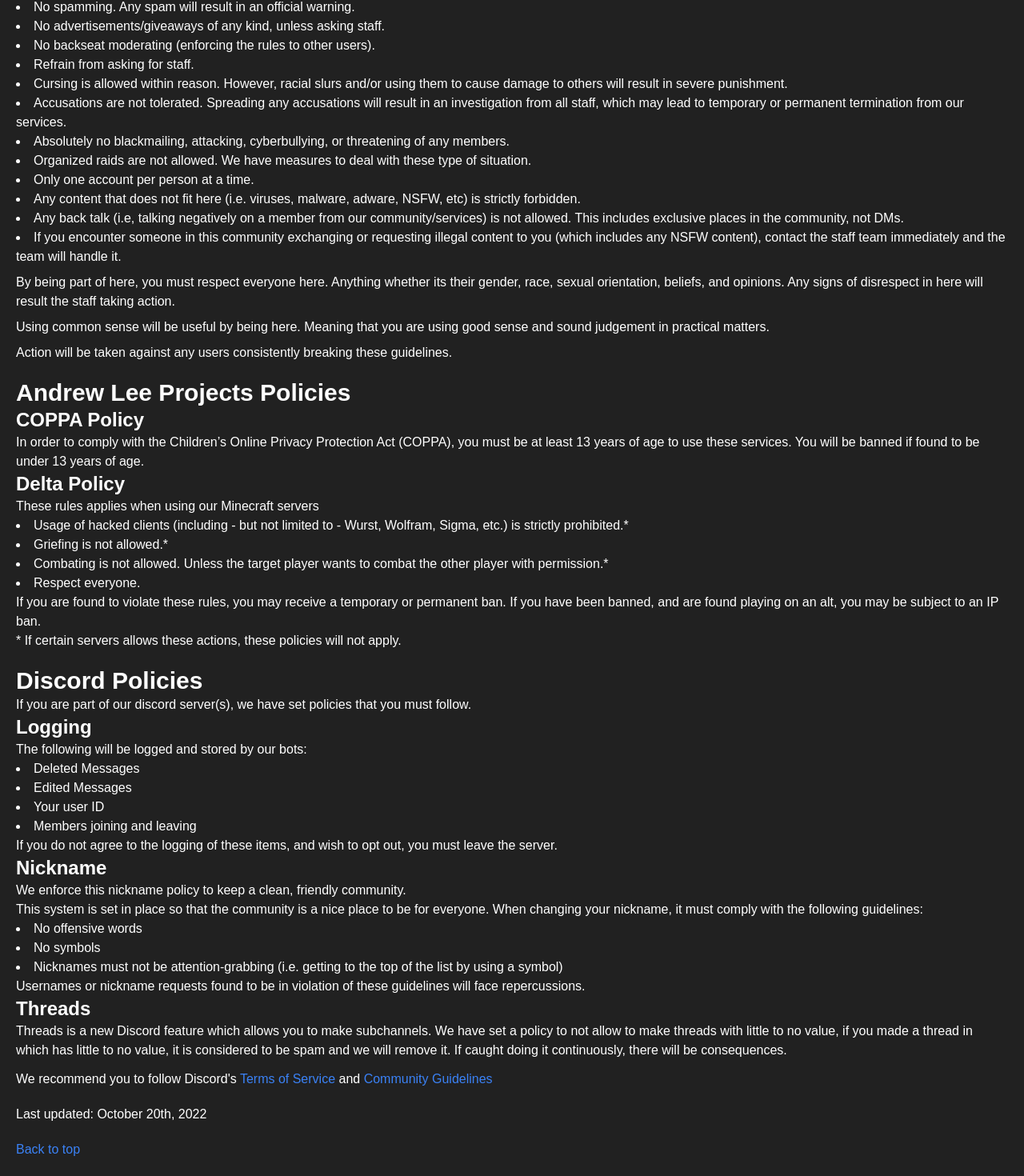
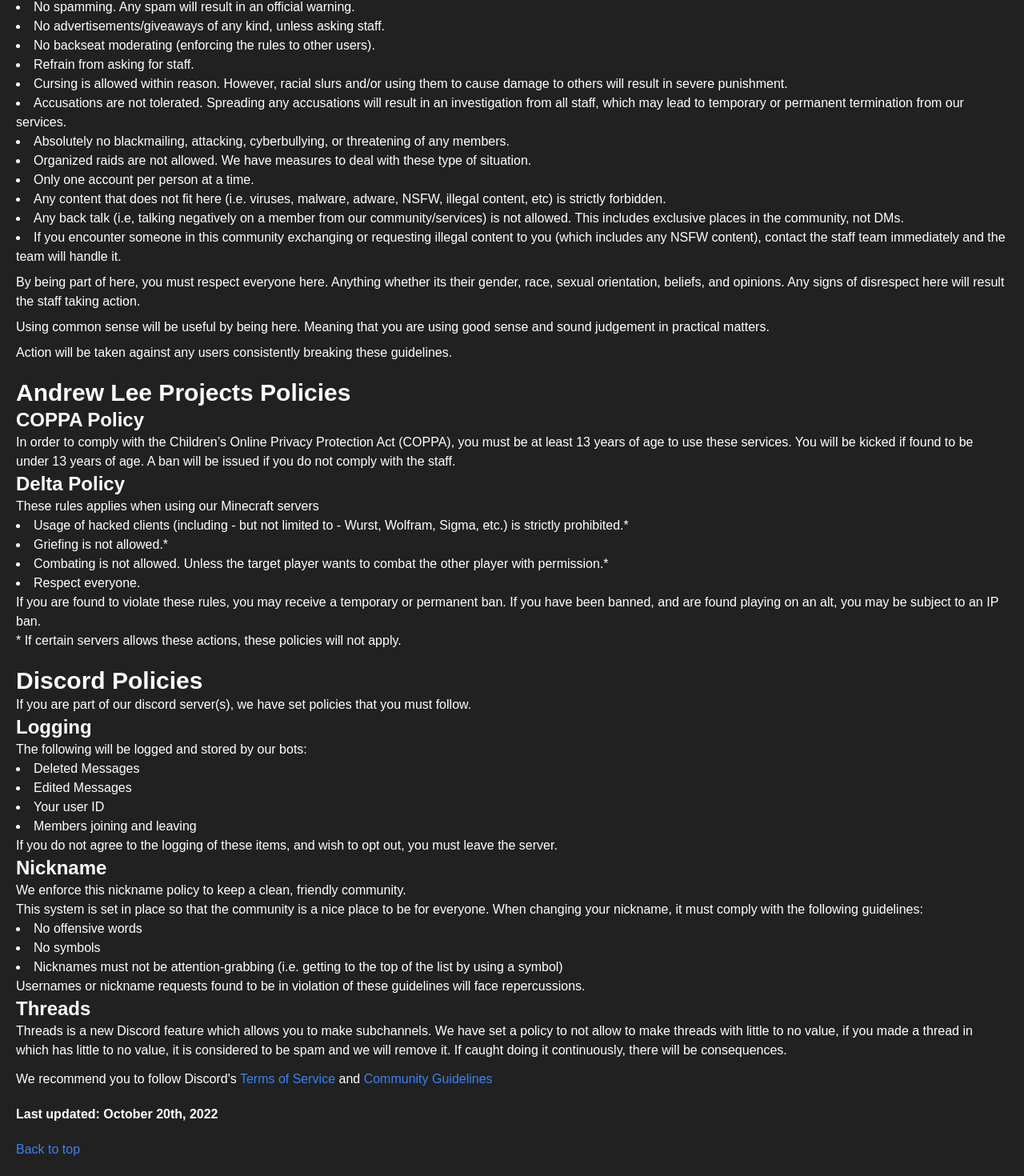
Before and after one commit to Alee14/personal-website, a Next.js app: page /guidelines in a window 1280 px wide. Shown: the part 370-1840 px from the top of the page at 80% size. Built offline with nearby package versions, Linux system fonts and the light colour scheme.

Commit message:
More updates on the guidelines

```diff
--- a/pages/guidelines.js
+++ b/pages/guidelines.js
@@ -27,11 +27,11 @@
 					<li>Absolutely no blackmailing, attacking, cyberbullying, or threatening of any members.</li>
 					<li>Organized raids are not allowed. We have measures to deal with these type of situation.</li>
 					<li>Only one account per person at a time.</li>
-					<li>Any content that does not fit here (i.e. viruses, malware, adware, NSFW, etc) is strictly forbidden.</li>
+					<li>Any content that does not fit here (i.e. viruses, malware, adware, NSFW, illegal content, etc) is strictly forbidden.</li>
 					<li>Any back talk (i.e, talking negatively on a member from our community/services) is not allowed. This includes exclusive places in the community, not DMs.</li>
 					<li>If you encounter someone in this community exchanging or requesting illegal content to you (which includes any NSFW content), contact the staff team immediately and the team will handle it.</li>
 				</ul>
-				<p>By being part of here, you must respect everyone here. Anything whether its their gender, race, sexual orientation, beliefs, and opinions. Any signs of disrespect in here will result the staff taking action.</p>
+				<p>By being part of here, you must respect everyone here. Anything whether its their gender, race, sexual orientation, beliefs, and opinions. Any signs of disrespect here will result the staff taking action.</p>
 				<p>Using common sense will be useful by being here. Meaning that you are using good sense and sound judgement in practical matters.</p>
 				<p>Action will be taken against any users consistently breaking these guidelines.</p>
 				</div>
@@ -39,7 +39,7 @@
 					<h1 className="text-3xl font-bold">Andrew Lee Projects Policies</h1>
 					<div id="coppa">
 						<h2 className="text-2xl font-bold">COPPA Policy</h2>
-						<p>In order to comply with the Children’s Online Privacy Protection Act (COPPA), you must be at least 13 years of age to use these services. You will be banned if found to be under 13 years of age.</p>
+						<p>In order to comply with the Children’s Online Privacy Protection Act (COPPA), you must be at least 13 years of age to use these services. You will be kicked if found to be under 13 years of age. A ban will be issued if you do not comply with the staff.</p>
 					</div>
 					<div id="delta">
 						<h2 className="text-2xl font-bold">Delta Policy</h2>
@@ -85,7 +85,7 @@
 					</div>
 					<p className="mt-3">We recommend you to follow Discord&apos;s <a href="https://discord.com/terms" className="link">Terms of Service</a> and <a href="https://discord.com/guidelines" className="link">Community Guidelines</a></p>
 				</div>
-				<p>Last updated: October 20th, 2022</p>
+				<p className="font-bold">Last updated: October 20th, 2022</p>
 				<a href="#top" className="link">Back to top</a>
 			</div>
         </div>
```
